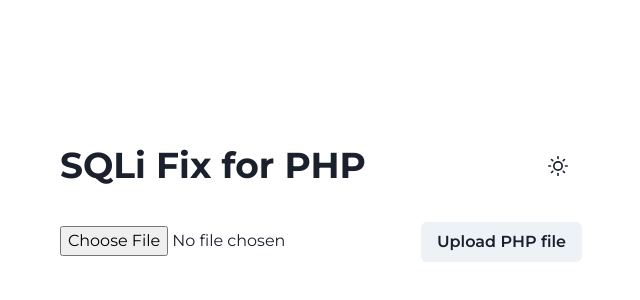
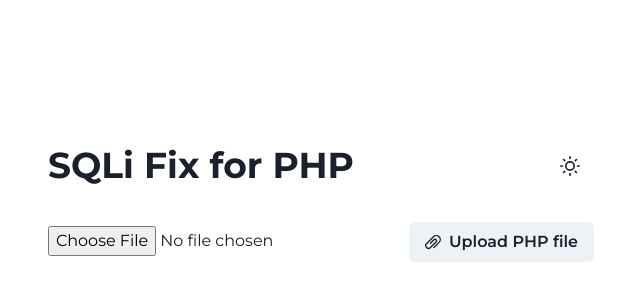
Before and after one commit to 1407arjun/sqli-fix, a Next.js app: page / in a window 1280 px wide. Shown: the part 198-498 px from the top of the page, without its empty margins (319-959 px from the left). Built offline with nearby package versions, Linux system fonts and the light colour scheme.

Commit message:
Misc improvements

```diff
--- a/src/components/Head.tsx
+++ b/src/components/Head.tsx
@@ -1,8 +1,8 @@
 import Head from "next/head"
 
 const PageHead = () => {
-    const title = "Page Title"
-    const desc = "Page Desc"
+    const title = "SQLi Fix"
+    const desc = "SQLi detection and correction"
     const endpoint = "https://example.com"
     const domain = "example.com"
     const siteName = "Page Name"
--- a/src/components/UploadButton.tsx
+++ b/src/components/UploadButton.tsx
@@ -1,3 +1,4 @@
+import { AttachmentIcon } from "@chakra-ui/icons"
 import { Box, Button } from "@chakra-ui/react"
 
 const UploadButton = () => {
@@ -5,7 +6,7 @@ const UploadButton = () => {
         <Box alignSelf="center">
             <form method="POST" action="/upload">
                 <input type="file" accept=".php"></input>
-                <Button>Upload PHP file</Button>
+                <Button leftIcon={<AttachmentIcon />}>Upload PHP file</Button>
             </form>
         </Box>
     )
```
